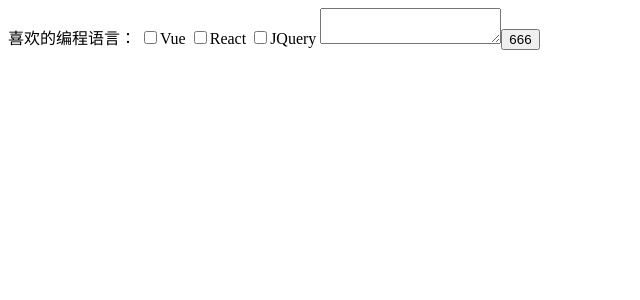
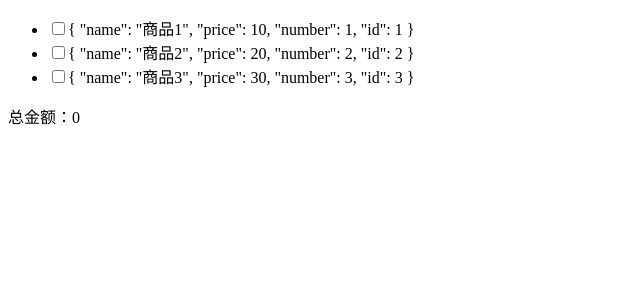
Before and after one commit to Jamel-jun/vue-demo, a Vue app: page / in a window 1280 px wide. Shown: the top 300 px of the page, without its empty margins (0-640 px from the left). Built offline with nearby package versions, Linux system fonts and the light colour scheme.

Commit message:
购物车

```diff
--- a/src/App.vue
+++ b/src/App.vue
@@ -7,7 +7,8 @@
     <!-- <Demo03/> -->
     <!-- <Demo04/> -->
     <!-- <Demo05/> -->
-    <Demo06/>
+    <!-- <Demo06/> -->
+    <Demo07/>
   </div>
 </template>
 
@@ -19,6 +20,7 @@ import Demo03 from './components/列表渲染'
 import Demo04 from './components/模糊查询'
 import Demo05 from './components/事件处理器'
 import Demo06 from './components/表单绑定'
+import Demo07 from './components/购物车'
 
 export default {
   name: 'App',
@@ -29,7 +31,8 @@ export default {
     Demo03,
     Demo04,
     Demo05,
-    Demo06
+    Demo06,
+    Demo07
   }
 }
 </script>
--- /dev/null
+++ b/src/components/购物车.vue
@@ -0,0 +1,49 @@
+<template>
+    <div id="app">
+        <ul>
+            <li v-for="data in dataList" :key="data.id">
+                <input type="checkbox" v-model="checkedGroup" :value="data" />{{data}}
+            </li>
+        </ul>
+        总金额：{{getSum()}}
+    </div>
+</template>
+<script>
+export default {
+    name: 'Demo07',
+    data(){
+        return {
+            checkedGroup: [],
+            dataList: [
+                {
+                    name: '商品1',
+                    price: 10,
+                    number: 1,
+                    id: 1
+                },
+                {
+                    name: '商品2',
+                    price: 20,
+                    number: 2,
+                    id: 2
+                },
+                {
+                    name: '商品3',
+                    price: 30,
+                    number: 3,
+                    id: 3
+                }
+            ]
+        }
+    },
+    methods: {
+        getSum(){
+            var sum = 0;
+            for (var data of this.checkedGroup) {
+                sum += data.price * data.number;
+            }
+            return sum;
+        }
+    }
+}
+</script>
```
